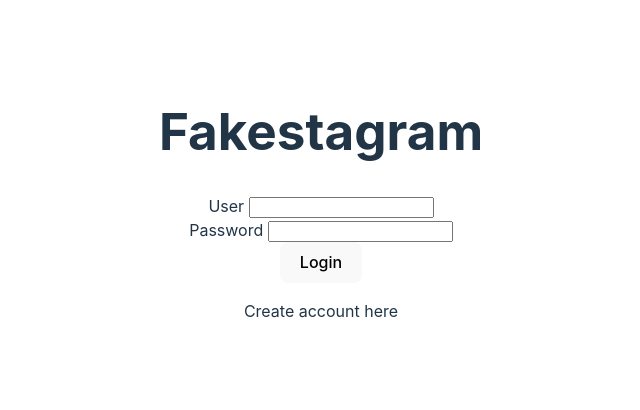
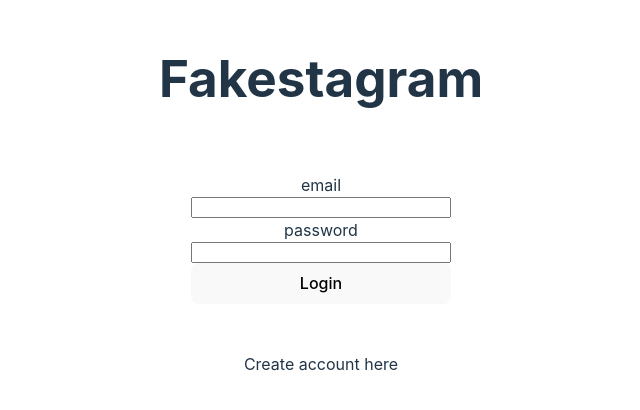
Before and after one commit to brunodito/ProyectoFinal, a React (Vite) app in the folder Fakestagram/: page / in a window 1280 px wide. Shown: the part 196-606 px from the top of the page, without its empty margins (319-959 px from the left). Built offline with nearby package versions, Linux system fonts and the light colour scheme.

Commit message:
Cambios en el login

```diff
--- a/Fakestagram/src/App.css
+++ b/Fakestagram/src/App.css
@@ -12,4 +12,10 @@
   transition: filter 300ms;
 }
 
+.card {
+  padding: 2em;
+  display: flex;
+  flex-direction: column;
+}
+
 /* Aca empieza la app */
--- a/Fakestagram/src/Home.jsx
+++ b/Fakestagram/src/Home.jsx
@@ -8,13 +8,11 @@ function App() {
   return (
     <>
       <h1>Fakestagram</h1>
-      <label htmlFor='username'>User </label>
-      <input id='username' type='text' placeholder='' />
-      <div>
-        <label htmlFor='password'>Password </label>
+      <div className='card'>
+        <label htmlFor='username'>email </label>
+        <input id='username' type='text' placeholder='' />
+        <label htmlFor='password'>password </label>
         <input type='text' placeholder='' />
-      </div>
-      <div>
         <button>Login</button>
       </div>
       <p>
```
